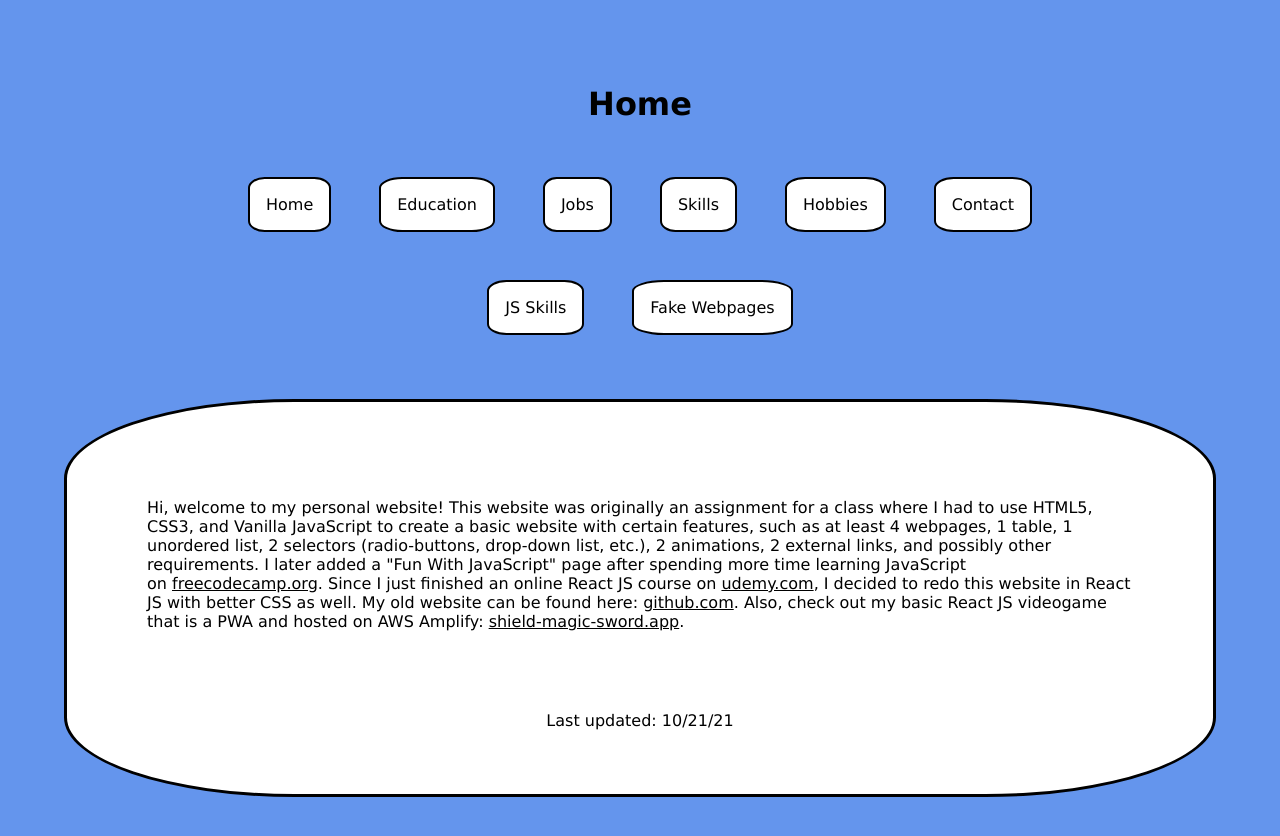
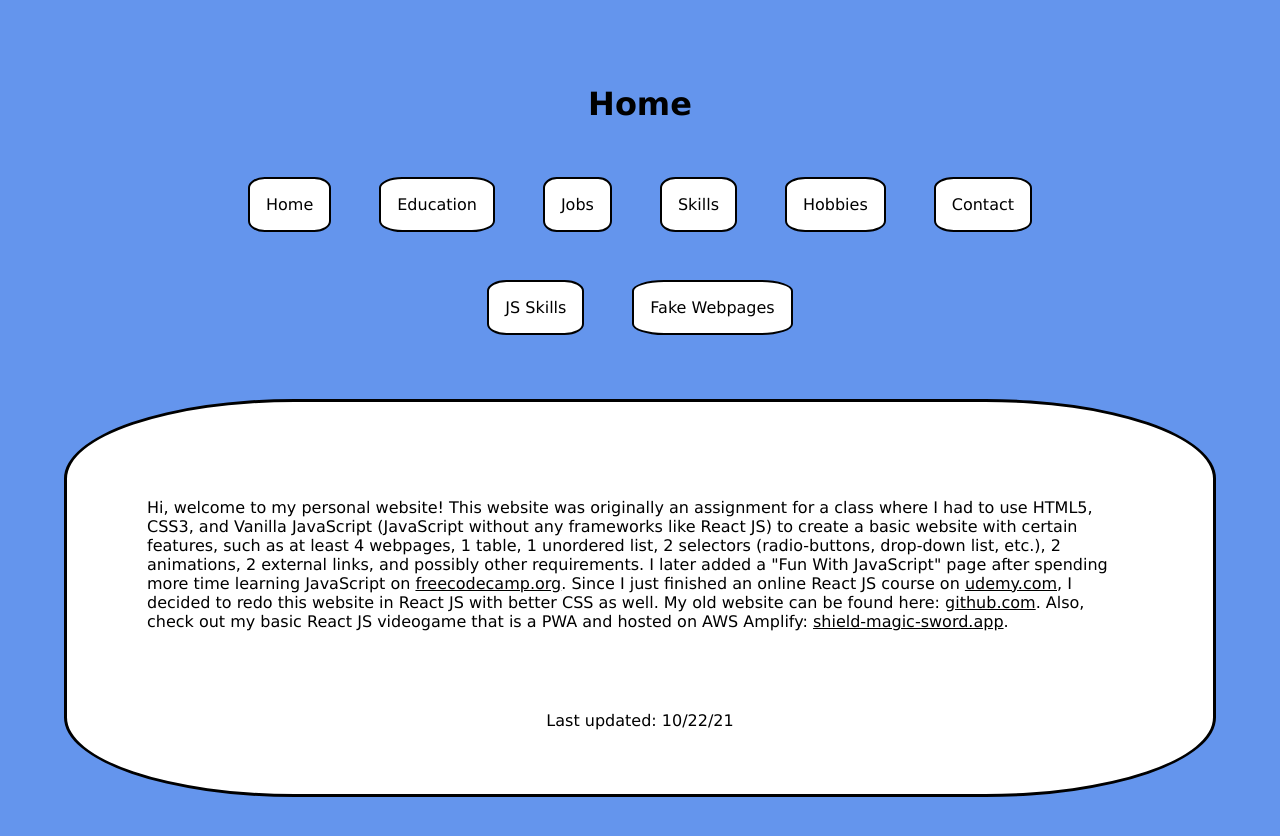
Before and after one commit to L1ndseyHerman/Personal-Website-ReactJS, a React (Create React App) app: page / in a window 1280 px wide. Shown: the top 836 px of the page. Built offline with nearby package versions, Linux system fonts and the light colour scheme.

Commit message:
Made a small text change to the Home page.

```diff
--- a/src/pages/Home.tsx
+++ b/src/pages/Home.tsx
@@ -10,12 +10,12 @@ const Home: React.FC = () => {
         <p className={classes.par}>
           Hi, welcome to my personal website! This website was originally an
           assignment for a class where I had to use HTML5, CSS3, and Vanilla
-          JavaScript to create a basic website with certain features, such as at
-          least 4 webpages, 1 table, 1 unordered list, 2 selectors
-          (radio-buttons, drop-down list, etc.), 2 animations, 2 external links,
-          and possibly other requirements. I later added a &quot;Fun With
-          JavaScript&quot; page after spending more time learning JavaScript
-          on&nbsp;
+          JavaScript (JavaScript without any frameworks like React JS) to create
+          a basic website with certain features, such as at least 4 webpages, 1
+          table, 1 unordered list, 2 selectors (radio-buttons, drop-down list,
+          etc.), 2 animations, 2 external links, and possibly other
+          requirements. I later added a &quot;Fun With JavaScript&quot; page
+          after spending more time learning JavaScript on&nbsp;
           <a
             href="https://www.freecodecamp.org/learn/javascript-algorithms-and-data-structures/"
             className={classes.link}
@@ -47,7 +47,7 @@ const Home: React.FC = () => {
           </a>
           .
         </p>
-        <p className={classes.updatedPar}>Last updated: 10/21/21</p>
+        <p className={classes.updatedPar}>Last updated: 10/22/21</p>
       </Wrapper>
     </div>
   );
```
